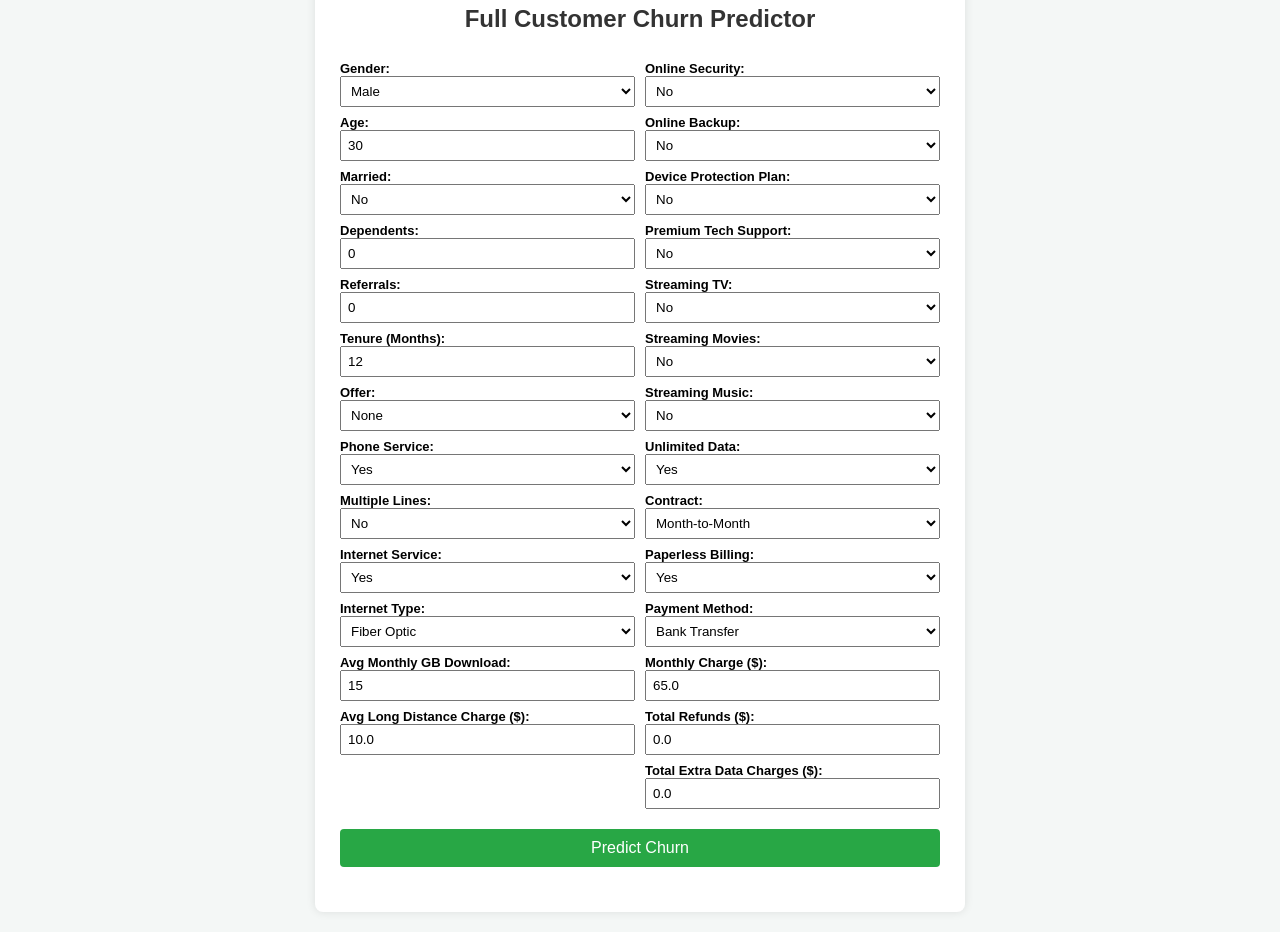
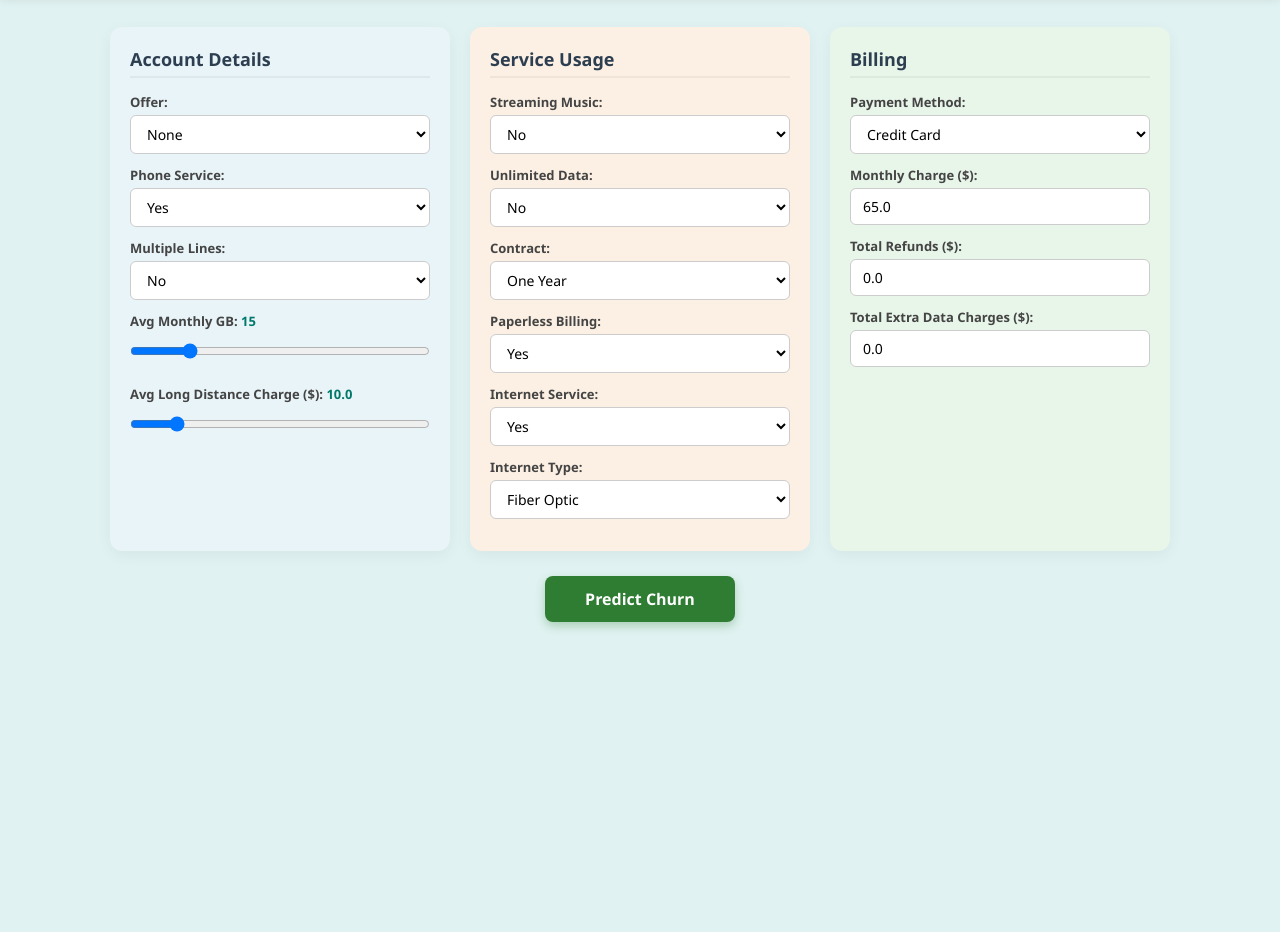
Before and after one commit to amazon1072-eng/Customer-Churn-prediction-model, a plain HTML site: page index.html in a window 1280 px wide. Shown: the part 60-992 px from the top of the page. After the commit the page ends 800 px from the top, so only its background shows below. Drawn offline with Linux system fonts and the light colour scheme.

Commit message:
Update index.html

```diff
--- a/index.html
+++ b/index.html
@@ -2,61 +2,238 @@
 <html lang="en">
 <head>
     <meta charset="UTF-8">
-    <title>Complete Churn Predictor</title>
+    <meta name="viewport" content="width=device-width, initial-scale=1.0">
+    <title>Customer Churn Predictor</title>
     <style>
-        body { font-family: Arial, sans-serif; margin: 20px; background-color: #f4f7f6; }
-        .container { max-width: 600px; background: white; padding: 25px; border-radius: 8px; margin: auto; box-shadow: 0 0 10px rgba(0,0,0,0.1); }
-        h2 { text-align: center; color: #333; }
-        .grid { display: grid; grid-template-columns: 1fr 1fr; gap: 10px; }
-        label { font-weight: bold; font-size: 13px; display: block; margin-top: 8px; }
-        input, select { width: 100%; padding: 6px; box-sizing: border-box; }
-        button { width: 100%; background-color: #28a745; color: white; border: none; font-size: 16px; padding: 10px; margin-top: 20px; cursor: pointer; border-radius: 4px; }
-        button:hover { background-color: #218838; }
-        #result { margin-top: 20px; font-weight: bold; text-align: center; font-size: 18px; }
+        * {
+            box-sizing: border-box;
+            margin: 0;
+            padding: 0;
+            font-family: 'Segoe UI', Tahoma, Geneva, Verdana, sans-serif;
+        }
+
+        body {
+            background-color: #e0f2f1;
+            color: #333;
+            padding-bottom: 40px;
+        }
+
+        .header {
+            background: linear-gradient(135deg, #00acc1, #26a69a);
+            color: white;
+            text-align: center;
+            padding: 15px;
+            font-size: 20px;
+            font-weight: bold;
+            letter-spacing: 1px;
+            box-shadow: 0 2px 10px rgba(0,0,0,0.1);
+        }
+
+        .container {
+            max-width: 1100px;
+            margin: 30px auto;
+            padding: 0 20px;
+        }
+
+        .input-grid {
+            display: grid;
+            grid-template-columns: repeat(auto-fit, minmax(300px, 1fr));
+            gap: 20px;
+        }
+
+        .card {
+            background: #ffffff;
+            padding: 20px;
+            border-radius: 12px;
+            box-shadow: 0 4px 15px rgba(0,0,0,0.05);
+        }
+
+        .account-card { background-color: #e8f4f8; }
+        .service-card { background-color: #fcf0e4; }
+        .billing-card { background-color: #e8f5e9; }
+
+        .card h2 {
+            font-size: 18px;
+            margin-bottom: 15px;
+            color: #2c3e50;
+            border-bottom: 2px solid rgba(0,0,0,0.05);
+            padding-bottom: 5px;
+        }
+
+        .form-group {
+            margin-bottom: 12px;
+        }
+
+        .form-group label {
+            display: block;
+            font-size: 13px;
+            font-weight: 600;
+            margin-bottom: 4px;
+            color: #444;
+        }
+
+        select, input[type="number"], input[type="range"] {
+            width: 100%;
+            padding: 8px 12px;
+            border: 1px solid #ccc;
+            border-radius: 6px;
+            font-size: 14px;
+            outline: none;
+            background: #fff;
+        }
+
+        select:focus, input:focus {
+            border-color: #26a69a;
+        }
+
+        .slider-val {
+            color: #00796b;
+            font-weight: bold;
+        }
+
+        .btn-container {
+            text-align: center;
+            margin-top: 25px;
+        }
+
+        button {
+            background-color: #2e7d32;
+            color: white;
+            border: none;
+            padding: 12px 40px;
+            font-size: 16px;
+            font-weight: bold;
+            border-radius: 8px;
+            cursor: pointer;
+            transition: background 0.3s;
+            box-shadow: 0 4px 10px rgba(46, 125, 50, 0.3);
+        }
+
+        button:hover {
+            background-color: #1b5e20;
+        }
+
+        .result-box {
+            margin-top: 25px;
+            padding: 15px;
+            border-radius: 8px;
+            text-align: center;
+            font-size: 20px;
+            font-weight: bold;
+            background-color: #c8e6c9;
+            color: #1b5e20;
+            border: 1px solid #a5d6a7;
+        }
+
+        .result-box.churn {
+            background-color: #ffcdd2;
+            color: #c62828;
+            border-color: #ef9a9a;
+        }
+
+        .hidden {
+            display: none;
+        }
     </style>
 </head>
 <body>
+    <div class="header">
+        CUSTOMER CHURN PREDICTOR
+    </div>
 
     <div class="container">
-    <h2>Full Customer Churn Predictor</h2>
-    <form id="churnForm">
-        <div class="grid">
-            <div>
-                <label>Gender:</label>
-                <select id="Gender"><option value="Male">Male</option><option value="Female">Female</option></select>
+        <form id="churn-form">
+            <div class="input-grid">
 
-                <label>Age:</label>
-                <input type="number" id="Age" value="30">
+                <!-- Group 1: Account Details -->
+                <div class="card account-card">
+                    <h2>Account Details</h2>
 
-                <label>Married:</label>
-                <select id="Married"><option value="No">No</option><option value="Yes">Yes</option></select>
-
-                <label>Dependents:</label>
-                <input type="number" id="Number_of_Dependents" value="0">
-
-                <label>Referrals:</label>
-                <input type="number" id="Number_of_Referrals" value="0">
-
-                <label>Tenure (Months):</label>
-                <input type="number" id="Tenure_in_Months" value="12">
-
+                    <div class="form-group">
                         <label>Offer:</label>
                         <select id="Offer">
                             <option value="None">None</option>
                             <option value="Offer A">Offer A</option>
                             <option value="Offer B">Offer B</option>
                             <option value="Offer C">Offer C</option>
+                            <option value="Offer D">Offer D</option>
+                            <option value="Offer E">Offer E</option>
                         </select>
+                    </div>
 
+                    <div class="form-group">
                         <label>Phone Service:</label>
-                <select id="Phone_Service"><option value="Yes">Yes</option><option value="No">No</option></select>
+                        <select id="Phone_Service">
+                            <option value="Yes">Yes</option>
+                            <option value="No">No</option>
+                        </select>
+                    </div>
 
+                    <div class="form-group">
                         <label>Multiple Lines:</label>
-                <select id="Multiple_Lines"><option value="No">No</option><option value="Yes">Yes</option></select>
+                        <select id="Multiple_Lines">
+                            <option value="No">No</option>
+                            <option value="Yes">Yes</option>
+                        </select>
+                    </div>
 
+                    <div class="form-group">
+                        <label>Avg Monthly GB: <span id="gb-val" class="slider-val">15</span></label>
+                        <input type="range" id="Avg_Monthly_GB_Download" min="0" max="100" value="15" oninput="document.getElementById('gb-val').innerText = this.value">
+                    </div>
+
+                    <div class="form-group">
+                        <label>Avg Long Distance Charge ($): <span id="ld-val" class="slider-val">10.0</span></label>
+                        <input type="range" id="Avg_Monthly_Long_Distance_Charges" min="0" max="100" value="10.0" step="0.5" oninput="document.getElementById('ld-val').innerText = this.value">
+                    </div>
+                </div>
+
+                <!-- Group 2: Service Usage -->
+                <div class="card service-card">
+                    <h2>Service Usage</h2>
+
+                    <div class="form-group">
+                        <label>Streaming Music:</label>
+                        <select id="Streaming_Music">
+                            <option value="No">No</option>
+                            <option value="Yes">Yes</option>
+                        </select>
+                    </div>
+
+                    <div class="form-group">
+                        <label>Unlimited Data:</label>
+                        <select id="Unlimited_Data">
+                            <option value="No">No</option>
+                            <option value="Yes">Yes</option>
+                        </select>
+                    </div>
+
+                    <div class="form-group">
+                        <label>Contract:</label>
+                        <select id="Contract">
+                            <option value="One Year">One Year</option>
+                            <option value="Month-to-Month">Month-to-Month</option>
+                            <option value="Two Year">Two Year</option>
+                        </select>
+                    </div>
+
+                    <div class="form-group">
+                        <label>Paperless Billing:</label>
+                        <select id="Paperless_Billing">
+                            <option value="Yes">Yes</option>
+                            <option value="No">No</option>
+                        </select>
+                    </div>
+
+                    <div class="form-group">
                         <label>Internet Service:</label>
-                <select id="Internet_Service"><option value="Yes">Yes</option><option value="No">No</option></select>
+                        <select id="Internet_Service">
+                            <option value="Yes">Yes</option>
+                            <option value="No">No</option>
+                        </select>
+                    </div>
 
+                    <div class="form-group">
                         <label>Internet Type:</label>
                         <select id="Internet_Type">
                             <option value="Fiber Optic">Fiber Optic</option>
@@ -64,124 +241,104 @@
                             <option value="Cable">Cable</option>
                             <option value="None">None</option>
                         </select>
-
-                <label>Avg Monthly GB Download:</label>
-                <input type="number" id="Avg_Monthly_GB_Download" value="15">
-
-                <label>Avg Long Distance Charge ($):</label>
-                <input type="number" step="0.1" id="Avg_Monthly_Long_Distance_Charges" value="10.0">
-            </div>
-
-            <div>
-                <label>Online Security:</label>
-                <select id="Online_Security"><option value="No">No</option><option value="Yes">Yes</option></select>
-
-                <label>Online Backup:</label>
-                <select id="Online_Backup"><option value="No">No</option><option value="Yes">Yes</option></select>
-
-                <label>Device Protection Plan:</label>
-                <select id="Device_Protection_Plan"><option value="No">No</option><option value="Yes">Yes</option></select>
-
-                <label>Premium Tech Support:</label>
-                <select id="Premium_Tech_Support"><option value="No">No</option><option value="Yes">Yes</option></select>
-
-                <label>Streaming TV:</label>
-                <select id="Streaming_TV"><option value="No">No</option><option value="Yes">Yes</option></select>
-
-                <label>Streaming Movies:</label>
-                <select id="Streaming_Movies"><option value="No">No</option><option value="Yes">Yes</option></select>
-
-                <label>Streaming Music:</label>
-                <select id="Streaming_Music"><option value="No">No</option><option value="Yes">Yes</option></select>
-
-                <label>Unlimited Data:</label>
-                <select id="Unlimited_Data"><option value="Yes">Yes</option><option value="No">No</option></select>
-
-                <label>Contract:</label>
-                <select id="Contract">
-                    <option value="Month-to-Month">Month-to-Month</option>
-                    <option value="One Year">One Year</option>
-                    <option value="Two Year">Two Year</option>
-                </select>
-
-                <label>Paperless Billing:</label>
-                <select id="Paperless_Billing"><option value="Yes">Yes</option><option value="No">No</option></select>
-
-                <label>Payment Method:</label>
-                <select id="Payment_Method">
-                    <option value="Bank Transfer">Bank Transfer</option>
-                    <option value="Credit Card">Credit Card</option>
-                    <option value="Electronic Check">Electronic Check</option>
-                    <option value="Mailed Check">Mailed Check</option>
-                </select>
-
-                <label>Monthly Charge ($):</label>
-                <input type="number" step="0.1" id="Monthly_Charge" value="65.0">
-
-                <label>Total Refunds ($):</label>
-                <input type="number" step="0.1" id="Total_Refunds" value="0.0">
-
-                <label>Total Extra Data Charges ($):</label>
-                <input type="number" step="0.1" id="Total_Extra_Data_Charges" value="0.0">
                     </div>
                 </div>
 
-        <button type="button" onclick="predictChurn()">Predict Churn</button>
+                <!-- Group 3: Billing -->
+                <div class="card billing-card">
+                    <h2>Billing</h2>
+
+                    <div class="form-group">
+                        <label>Payment Method:</label>
+                        <select id="Payment_Method">
+                            <option value="Credit Card">Credit Card</option>
+                            <option value="Bank Transfer">Bank Transfer</option>
+                            <option value="Mailed Check">Mailed Check</option>
+                        </select>
+                    </div>
+
+                    <div class="form-group">
+                        <label>Monthly Charge ($):</label>
+                        <input type="number" id="Monthly_Charge" value="65.0" step="0.1">
+                    </div>
+
+                    <div class="form-group">
+                        <label>Total Refunds ($):</label>
+                        <input type="number" id="Total_Refunds" value="0.0" step="0.1">
+                    </div>
+
+                    <div class="form-group">
+                        <label>Total Extra Data Charges ($):</label>
+                        <input type="number" id="Total_Extra_Data_Charges" value="0.0" step="0.1">
+                    </div>
+                </div>
+
+            </div>
+
+            <div class="btn-container">
+                <button type="submit" id="predict-btn">Predict Churn</button>
+            </div>
         </form>
 
-    <div id="result"></div>
+        <div id="result-box" class="result-box hidden">
+            <span id="result-text">Prediction: - | Probability: -</span>
+        </div>
     </div>
 
     <script>
-async function predictChurn() {
+        const API_URL = "https://customer-churn-prediction-model-5psu.onrender.com/predict";
+
+        document.getElementById("churn-form").addEventListener("submit", async function(e) {
+            e.preventDefault();
+
+            const btn = document.getElementById("predict-btn");
+            btn.innerText = "Predicting...";
+            btn.disabled = true;
+
             const payload = {
-        Gender: document.getElementById('Gender').value,
-        Age: parseInt(document.getElementById('Age').value),
-        Married: document.getElementById('Married').value,
-        Number_of_Dependents: parseInt(document.getElementById('Number_of_Dependents').value),
-        Number_of_Referrals: parseInt(document.getElementById('Number_of_Referrals').value),
-        Tenure_in_Months: parseInt(document.getElementById('Tenure_in_Months').value),
-        Offer: document.getElementById('Offer').value,
-        Phone_Service: document.getElementById('Phone_Service').value,
-        Avg_Monthly_GB_Download: parseInt(document.getElementById('Avg_Monthly_GB_Download').value),
-        Multiple_Lines: document.getElementById('Multiple_Lines').value,
-        Internet_Service: document.getElementById('Internet_Service').value,
-        Internet_Type: document.getElementById('Internet_Type').value,
-        Avg_Monthly_Long_Distance_Charges: parseFloat(document.getElementById('Avg_Monthly_Long_Distance_Charges').value),
-        Online_Security: document.getElementById('Online_Security').value,
-        Online_Backup: document.getElementById('Online_Backup').value,
-        Device_Protection_Plan: document.getElementById('Device_Protection_Plan').value,
-        Premium_Tech_Support: document.getElementById('Premium_Tech_Support').value,
-        Streaming_TV: document.getElementById('Streaming_TV').value,
-        Streaming_Movies: document.getElementById('Streaming_Movies').value,
-        Streaming_Music: document.getElementById('Streaming_Music').value,
-        Unlimited_Data: document.getElementById('Unlimited_Data').value,
-        Contract: document.getElementById('Contract').value,
-        Paperless_Billing: document.getElementById('Paperless_Billing').value,
-        Payment_Method: document.getElementById('Payment_Method').value,
-        Monthly_Charge: parseFloat(document.getElementById('Monthly_Charge').value),
-        Total_Refunds: parseFloat(document.getElementById('Total_Refunds').value),
-        Total_Extra_Data_Charges: parseFloat(document.getElementById('Total_Extra_Data_Charges').value)
+                "Offer": document.getElementById("Offer").value,
+                "Phone_Service": document.getElementById("Phone_Service").value,
+                "Multiple_Lines": document.getElementById("Multiple_Lines").value,
+                "Internet_Service": document.getElementById("Internet_Service").value,
+                "Internet_Type": document.getElementById("Internet_Type").value,
+                "Avg_Monthly_GB_Download": parseFloat(document.getElementById("Avg_Monthly_GB_Download").value),
+                "Avg_Monthly_Long_Distance_Charges": parseFloat(document.getElementById("Avg_Monthly_Long_Distance_Charges").value),
+                "Streaming_Music": document.getElementById("Streaming_Music").value,
+                "Unlimited_Data": document.getElementById("Unlimited_Data").value,
+                "Contract": document.getElementById("Contract").value,
+                "Paperless_Billing": document.getElementById("Paperless_Billing").value,
+                "Payment_Method": document.getElementById("Payment_Method").value,
+                "Monthly_Charge": parseFloat(document.getElementById("Monthly_Charge").value),
+                "Total_Refunds": parseFloat(document.getElementById("Total_Refunds").value),
+                "Total_Extra_Data_Charges": parseFloat(document.getElementById("Total_Extra_Data_Charges").value)
             };
 
             try {
-        const response = await fetch('https://customer-churn-prediction-model-5psu.onrender.com/predict', {
-            method: 'POST',
-            headers: { 'Content-Type': 'application/json' },
+                const response = await fetch(API_URL, {
+                    method: "POST",
+                    headers: { "Content-Type": "application/json" },
                     body: JSON.stringify(payload)
                 });
 
-        const result = await response.json();
-        const churnColor = result.churn === 'Yes' ? 'red' : 'green';
+                const data = await response.json();
+                const resultBox = document.getElementById("result-box");
+                const resultText = document.getElementById("result-text");
 
-        document.getElementById('result').innerHTML =
-            'Prediction: <span style="color: ' + churnColor + ';">' + result.churn + '</span><br>' +
-            'Probability: ' + result.churn_probability;
+                resultBox.classList.remove("hidden", "churn");
+
+                if (data.prediction === "Yes") {
+                    resultBox.classList.add("churn");
+                    resultText.innerHTML = `Prediction: <b>Yes ⚠️</b> | Probability: <b>${(data.probability * 100).toFixed(2)}%</b>`;
+                } else {
+                    resultText.innerHTML = `Prediction: <b>No ✔️</b> | Probability: <b>${(data.probability * 100).toFixed(2)}%</b>`;
+                }
             } catch (error) {
-        document.getElementById('result').innerText = 'Error connecting to FastAPI backend!';
+                alert("API Error! Backend warm up ho raha hoga, 30 sec baad dobara try karein.");
+            } finally {
+                btn.innerText = "Predict Churn";
+                btn.disabled = false;
             }
-}
+        });
     </script>
-
 </body>
 </html>
```
Lines whose indentation alone changed are shown as unchanged.
